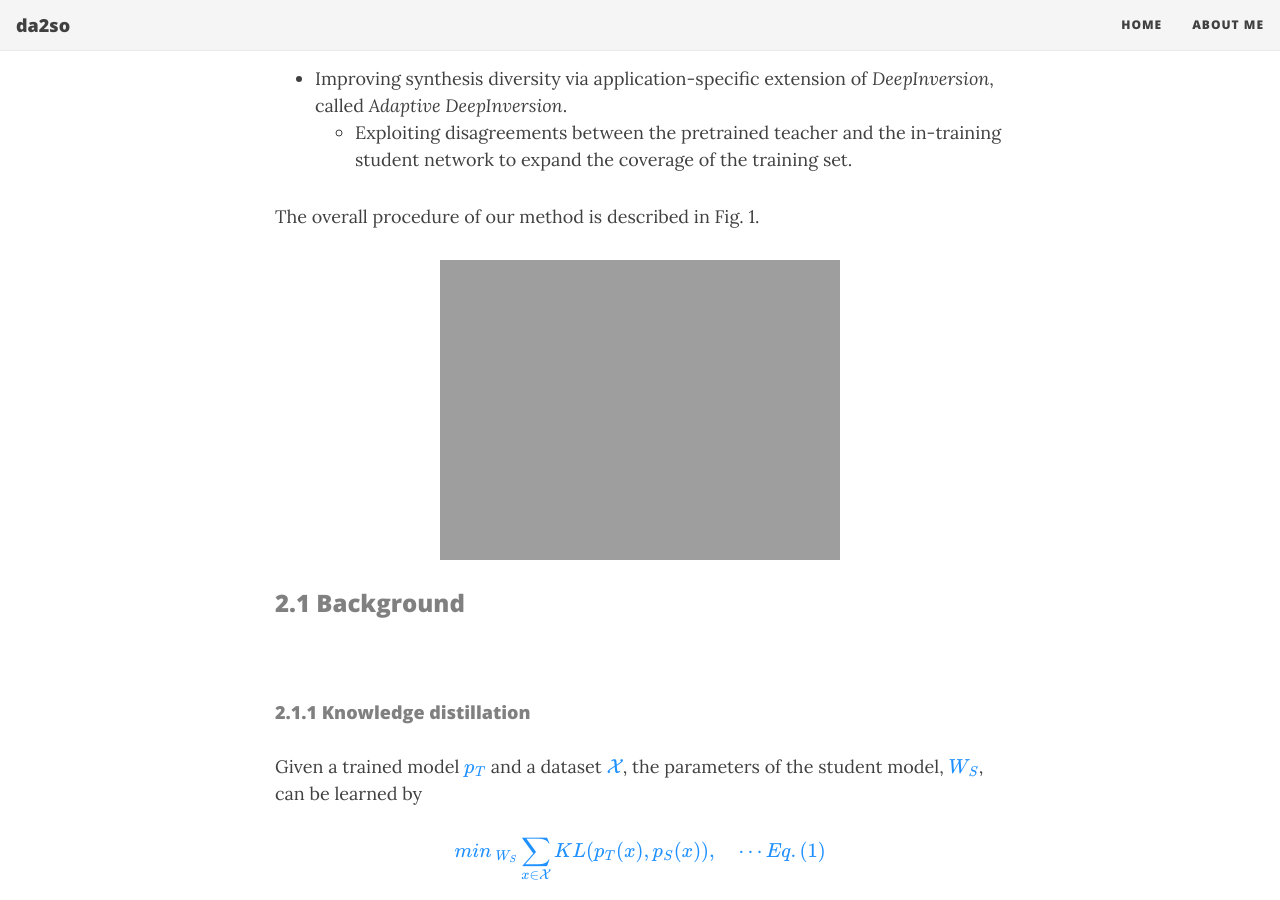
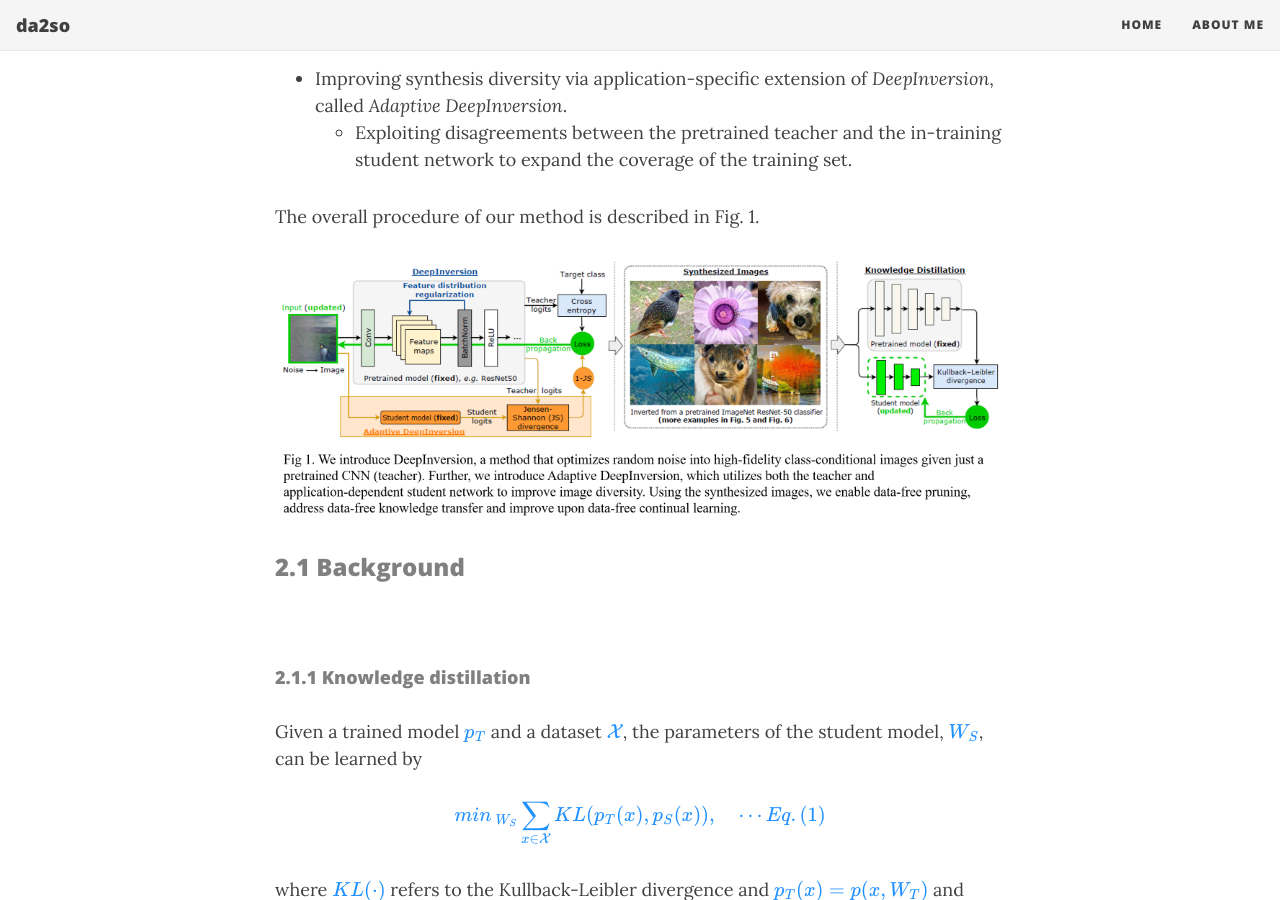
Before and after one commit to da2so/da2so.github.io, a Jekyll site: the page built from _posts/2020-08-18-Dreaming_to_Distill_Data-free_Knowledge_Transfer_via_DeepInversion.md, in a window 1280 px wide and 900 px high, scrolled down 1087 px. Built offline with Jekyll 4.4.1, drawn with Linux system fonts in a browser that asks for light colours; nearby versions of some CDN libraries; formulas are drawn with MathJax 3.

Commit message:
Update 2020-08-18-Dreaming_to_Distill_Data-free_Knowledge_Transfer_via_DeepInversion.md

```diff
--- a/_posts/2020-08-18-Dreaming_to_Distill_Data-free_Knowledge_Transfer_via_DeepInversion.md
+++ b/_posts/2020-08-18-Dreaming_to_Distill_Data-free_Knowledge_Transfer_via_DeepInversion.md
@@ -30,7 +30,7 @@
 
 The overall procedure of our method is described in Fig. 1.
 
-![2](https://da2so.github.io/assets/2020-08-18-Dreaming_to_Distill_Data-free_Knowledge_Transfer_via_DeepInversion/1.PNG){: .mx-auto.d-block :}
+![2](https://da2so.github.io/assets/post_img/2020-08-18-Dreaming_to_Distill_Data-free_Knowledge_Transfer_via_DeepInversion/1.png){: .mx-auto.d-block :}
 
 ### <span style="color:gray">2.1 Background </span>
 
@@ -135,4 +135,4 @@
 </span>
 
 
-![2](https://da2so.github.io/assets/2020-08-18-Dreaming_to_Distill_Data-free_Knowledge_Transfer_via_DeepInversion/2.png){: .mx-auto.d-block :}
+![2](https://da2so.github.io/assets/post_img/2020-08-18-Dreaming_to_Distill_Data-free_Knowledge_Transfer_via_DeepInversion/2.png){: .mx-auto.d-block :}
```
